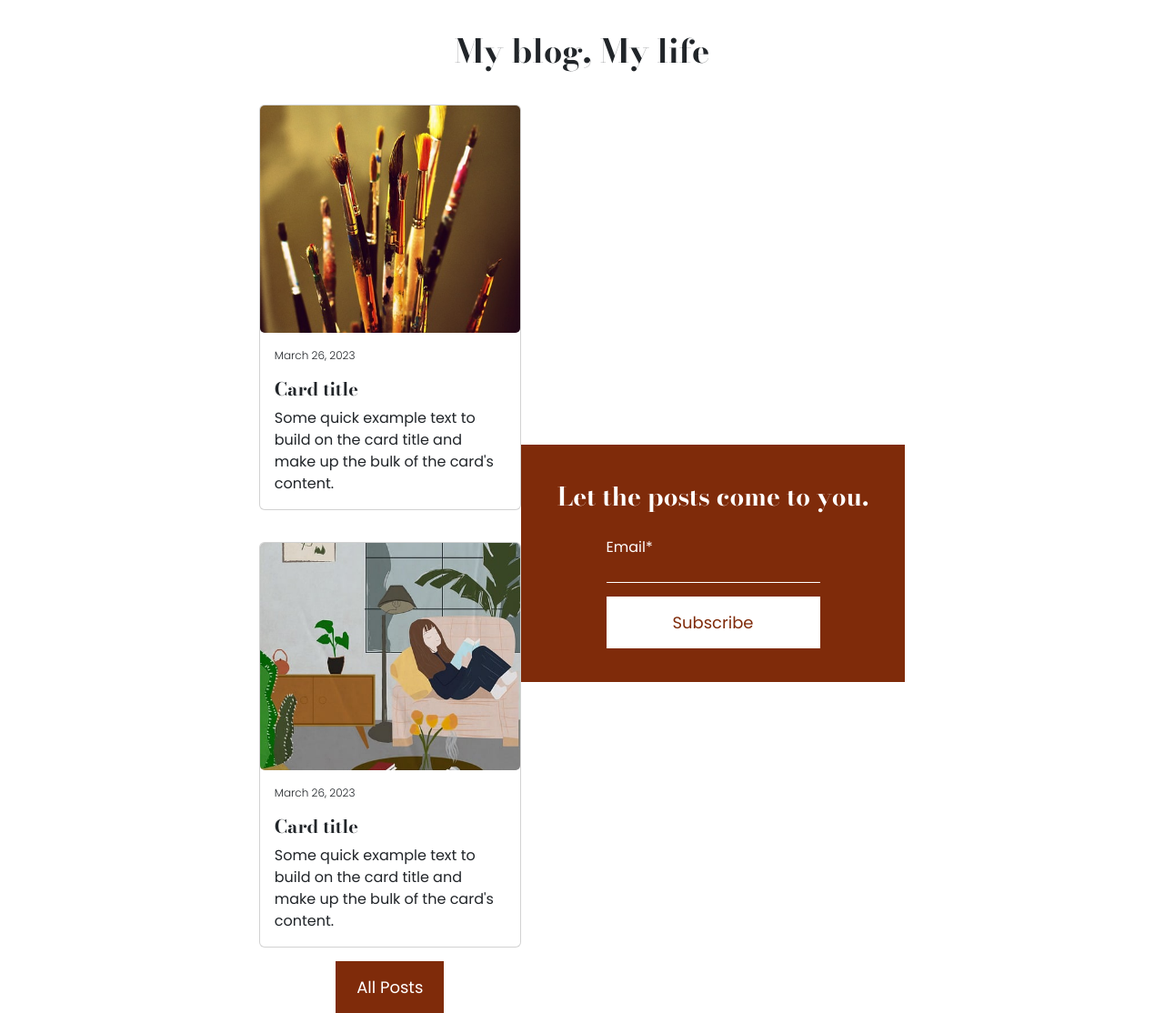
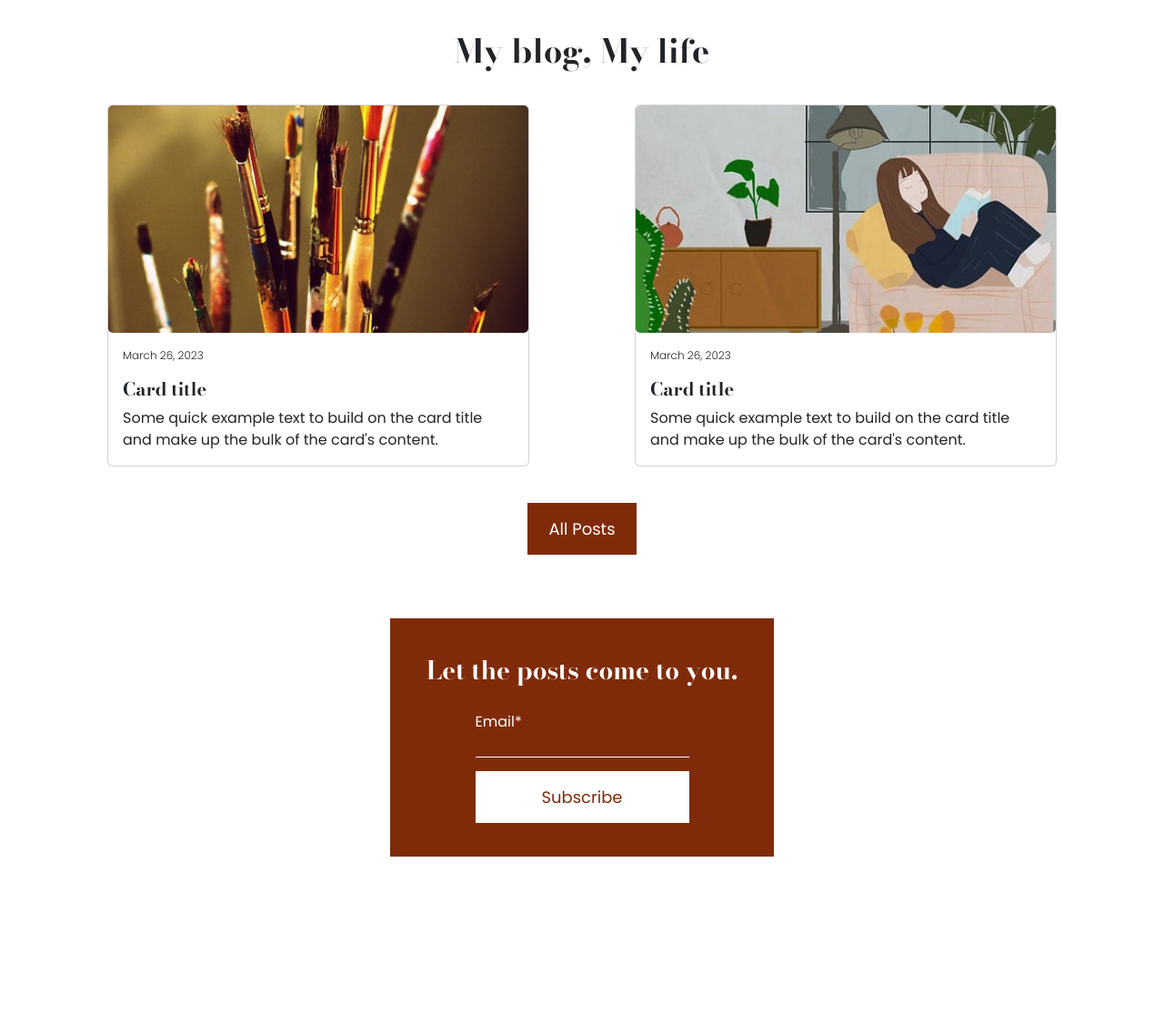
Before and after one commit to iceddrop/blogged, a PHP site: page /pages/homepage/homepage.php in a window 1280 px wide. Shown: the part 619-1733 px from the top of the page at 91% size. After the commit the page ends 1561 px from the top, so only its background shows below. Run offline with PHP 8.4, Linux system fonts and the light colour scheme; the visitor is signed in with stand-in values (Sample User, id 1); some web fonts are replaced.

Commit message:
finished homepage article section

```diff
--- a/pages/homepage/homepage.css
+++ b/pages/homepage/homepage.css
@@ -12,6 +12,7 @@
 }
 .blog-img-div{
     height: 550px;
+    overflow-x:hidden !important;
 }
 .blog-img-1{
     width: 100vw;
@@ -122,6 +123,7 @@
     margin-top:15px;
     text-decoration: none;
 }
+
 @media screen and (min-width:768px) and (max-width:2650px){
     .blog-img-div{
         display: flex;
@@ -135,9 +137,31 @@
     }
     .for-alignment{
         display:flex;
-        flex-direction: row;
+        flex-direction: column;
         justify-content: center;
         align-items: center;
         padding: 0px;
     }
+    .blog-cards{
+        display:flex;
+        flex-direction: column;
+        width: 100%;
+        padding: 30px 60px 30px 60px;
+    }
+    .flex-blog-cards{
+        display: flex;
+        width:100%;
+        justify-content: space-around;
+    }
+    .card-two{
+        margin:0px!important;
+    }
+    .show-posts{
+        margin-top:40px
+    }
 }
+@media screen and (min-width:1024px) and (max-width:2650px){
+    .card{
+        width: 40%!important;
+    }
+}
--- a/pages/homepage/homepage.php
+++ b/pages/homepage/homepage.php
@@ -64,6 +64,7 @@ if (!isset($_SESSION['user_id'])) {
     <h3 class="blog-card-header">My blog, My life</h3>
     <div class="for-alignment">
       <div class="blog-cards">
+        <div class="flex-blog-cards">
           <div class="card" style="width: 18rem;">
             <img src="../../images/bristles-6580821_640.jpg" class="card-img-top card-img" alt="bristles">
             <div class="card-body">
@@ -72,12 +73,13 @@ if (!isset($_SESSION['user_id'])) {
               <p class="card-text">Some quick example text to build on the card title and make up the bulk of the card's content.</p>
             </div>
           </div>
-        <div class="card" style="width: 18rem; margin-top:35px;">
+          <div class="card card-two" style="width: 18rem; margin-top:35px;">
             <img src="../../images/woman-6284845_640.jpg" class="card-img-top card-img" alt="woman-laptop">
             <div class="card-body">
               <p class="release-date">March 26, 2023</p>
               <h5 class="card-title">Card title</h5>
               <p class="card-text">Some quick example text to build on the card title and make up the bulk of the card's content.</p>
+            </div>
           </div>
         </div>
         <a href="#" class="show-posts">All Posts</a>
```
Lines whose indentation alone changed are shown as unchanged.
